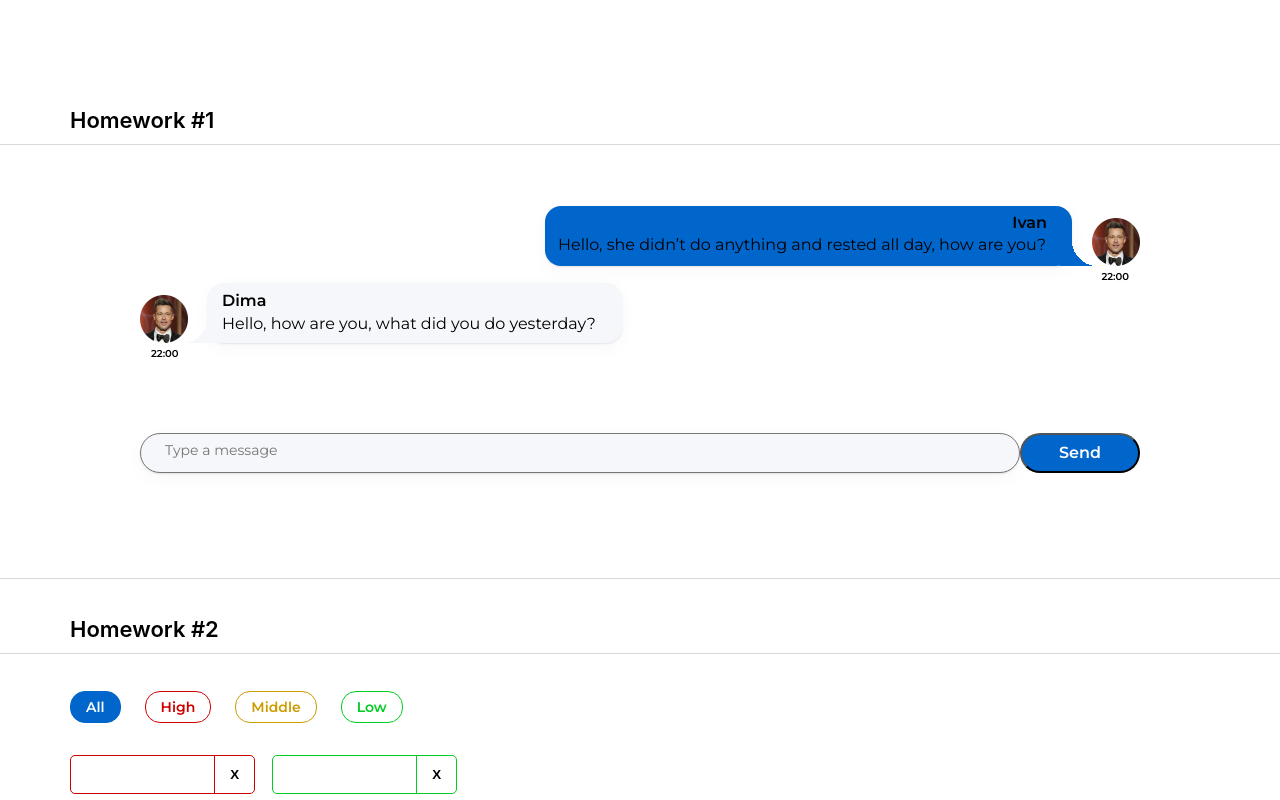
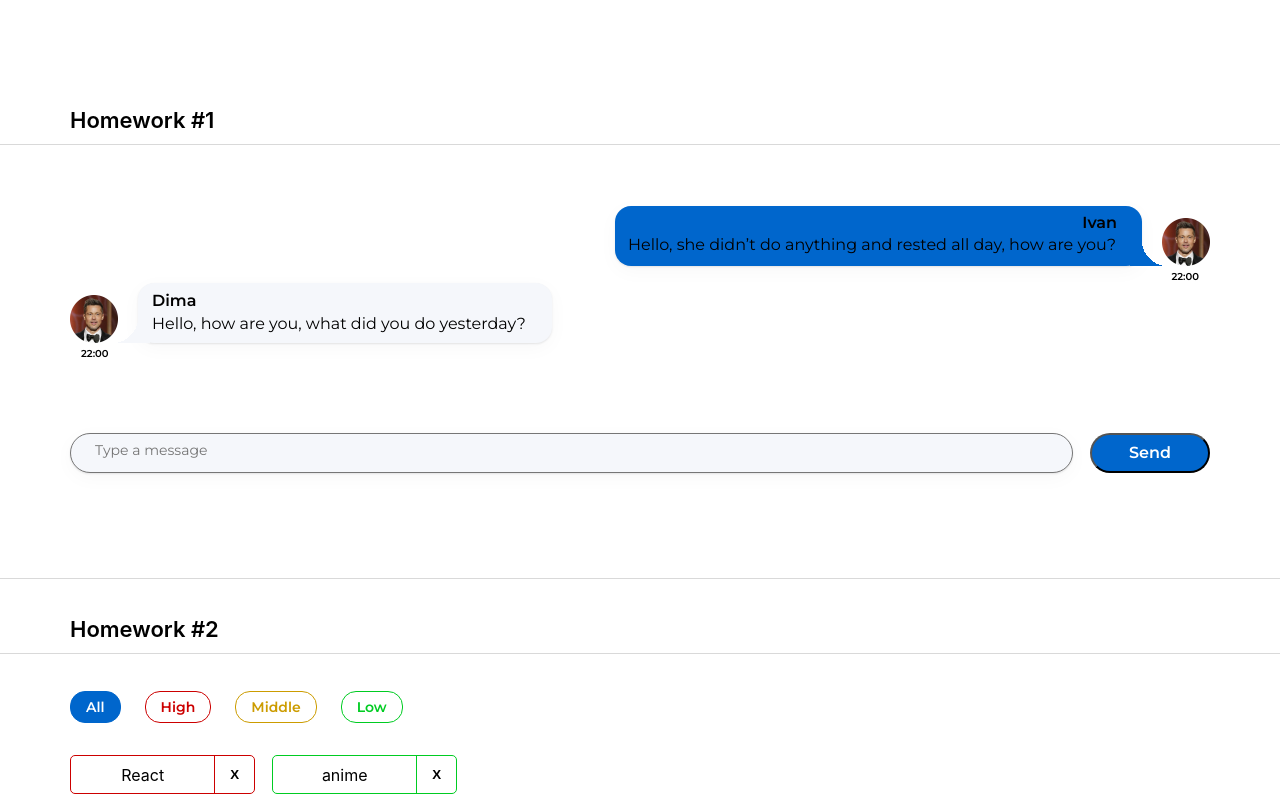
Before and after one commit to kravamango/homeworks, a React (Create React App) app: page /#/pre-junior in a window 1280 px wide. Shown: the top 800 px of the page. Built offline with nearby package versions, Linux system fonts and the light colour scheme.

Commit message:
Homework №2 corrected

```diff
--- a/src/s2-homeworks/hw01/friend-message/FriendMessage.module.css
+++ b/src/s2-homeworks/hw01/friend-message/FriendMessage.module.css
@@ -1,6 +1,6 @@
 @import url('https://fonts.googleapis.com/css2?family=Montserrat:wght@400;600&display=swap');
 .friendMessage {
-    padding-left: 70px;
+
 }
 
 
--- a/src/s2-homeworks/hw01/message-sender/MessageSender.module.css
+++ b/src/s2-homeworks/hw01/message-sender/MessageSender.module.css
@@ -6,7 +6,7 @@
     height: 40px;
 
     background-color: #FFFFFF;
-    margin: 73px 70px 32px 70px;
+    margin: 73px 0px 32px 0px;
 
 
 
--- a/src/s2-homeworks/hw01/message/Message.module.css
+++ b/src/s2-homeworks/hw01/message/Message.module.css
@@ -1,6 +1,6 @@
 .message {
 
-    padding-right: 70px;
+
     margin-top:24px;
 
 
--- a/src/s2-homeworks/hw02/affairs/affair/Affair.tsx
+++ b/src/s2-homeworks/hw02/affairs/affair/Affair.tsx
@@ -26,7 +26,7 @@ function Affair(props: AffairPropsType) {
         >
             <div id={'hw2-name-' + props.affair._id} className={nameClass}>
                 {/*создаёт студент*/}
-
+                {props.affair.name}
                 {/**/}
             </div>
             <div id={'hw2-priority-' + props.affair._id} hidden>
```
